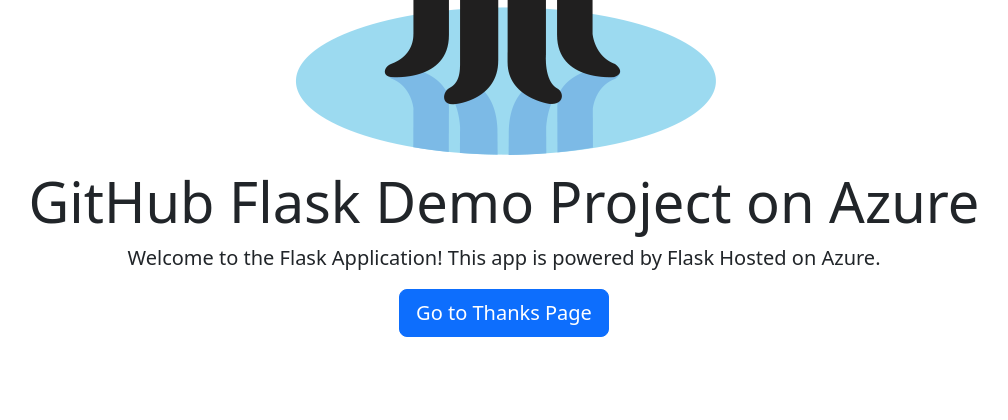
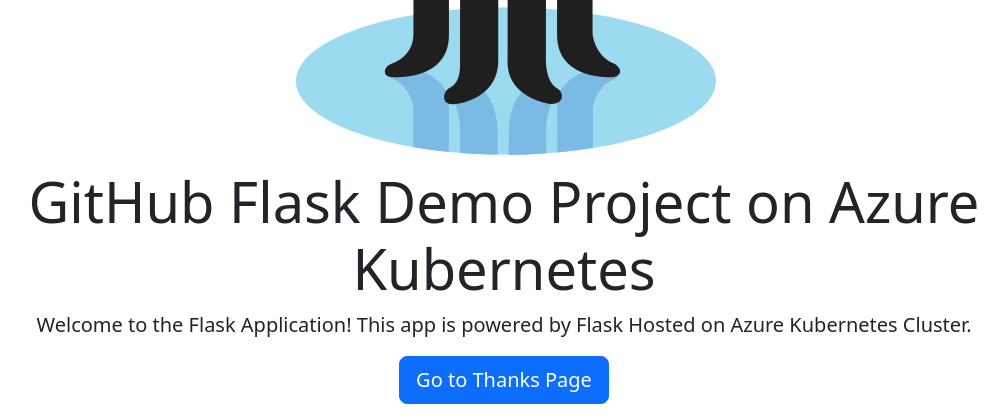
Before and after one commit to RanjitThakur678/python-demo-webapp, a Flask app: page / in a window 1280 px wide. Shown: the part 545-965 px from the top of the page, without its empty margins (136-1144 px from the left). Before the commit the page ends 882 px from the top, so only its background shows below. Run offline with Flask 3, Linux system fonts and the light colour scheme.

Commit message:
Update index.html
test

```diff
--- a/templates/index.html
+++ b/templates/index.html
@@ -16,8 +16,8 @@
     <div class="container text-center mt-5">
         <header class="App-header">
             <img src="{{ url_for('static', filename='Octocat.png') }}" class="App-logo" alt="logo" />
-            <h1 class="display-4">GitHub Flask Demo Project on Azure</h1>
-            <p class="lead">Welcome to the Flask Application! This app is powered by Flask Hosted on Azure.</p>
+            <h1 class="display-4">GitHub Flask Demo Project on Azure Kubernetes</h1>
+            <p class="lead">Welcome to the Flask Application! This app is powered by Flask Hosted on Azure Kubernetes Cluster.</p>
 
             <!-- Add a link to the /thanks page -->
             <p>
```
